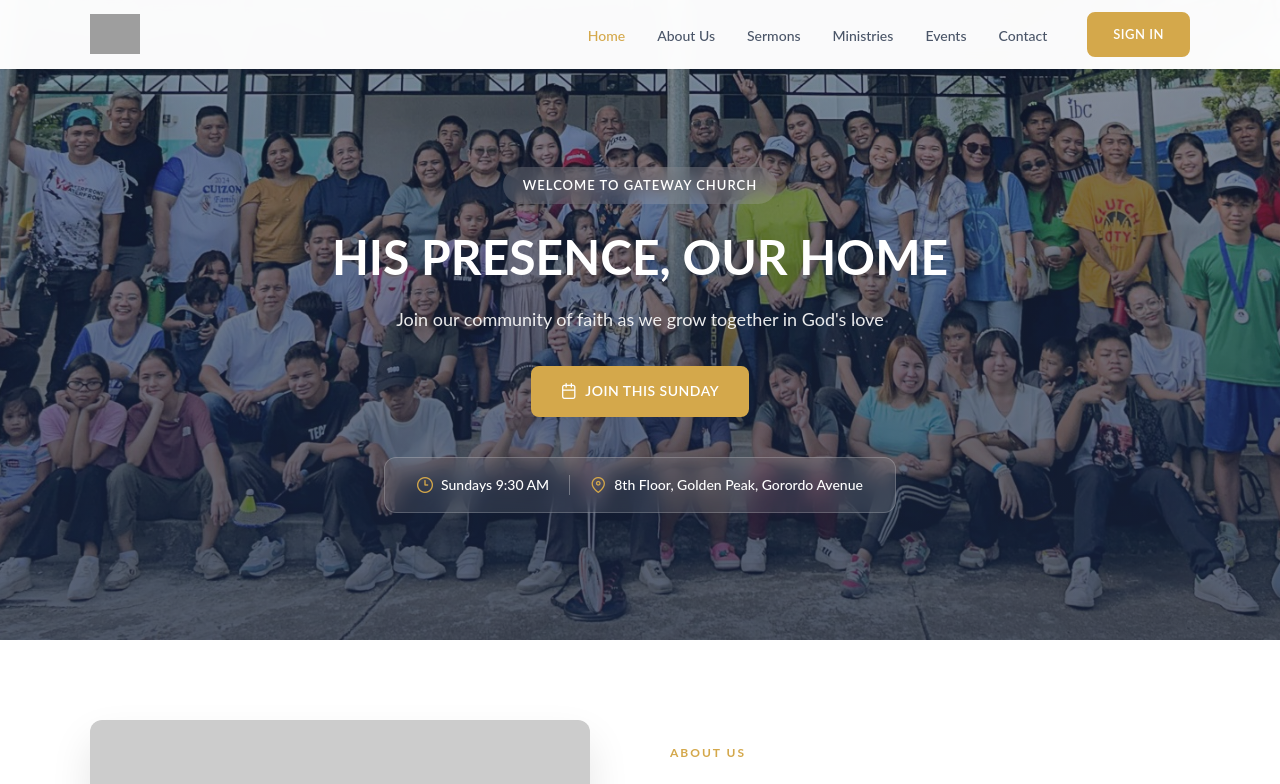
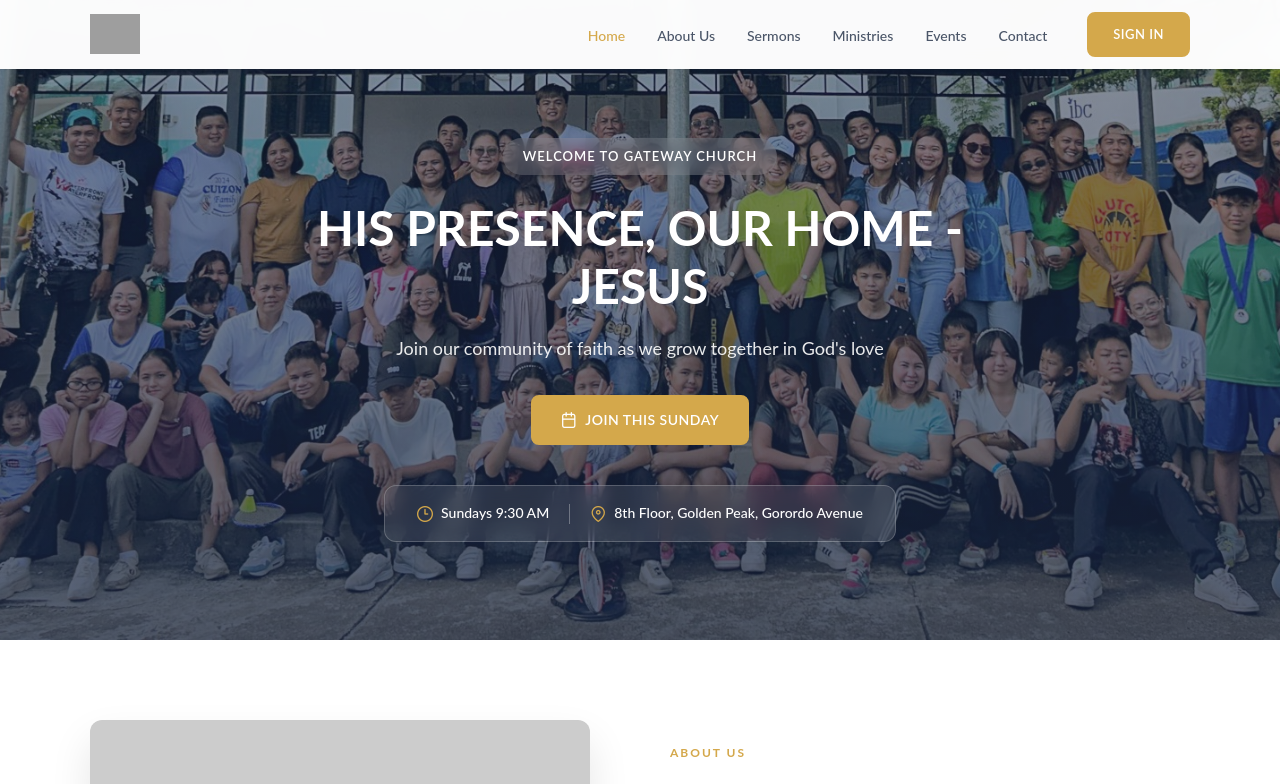
Before and after one commit to j-andradeii/gwc-monitoring-nextjs, a Next.js app: page / in a window 1280 px wide. Shown: the top 784 px of the page. Built offline with nearby package versions, Linux system fonts and the light colour scheme; grey boxes are pictures that could not be loaded.

Commit message:
do cnahgnes on header

```diff
--- a/src/components/landing/HeroSection.tsx
+++ b/src/components/landing/HeroSection.tsx
@@ -18,7 +18,7 @@ export const HeroSection: React.FC<HeroSectionProps> = ({
     >
       <div className="hero-content">
         <span className="hero-badge">Welcome to Gateway Church</span>
-        <h1>HIS PRESENCE, OUR HOME</h1>
+        <h1>HIS PRESENCE, OUR HOME - JESUS</h1>
         <p>Join our community of faith as we grow together in God&apos;s love</p>
         <div className="hero-actions">
           <Link href="#services" className="landing-btn landing-btn-primary">
```
